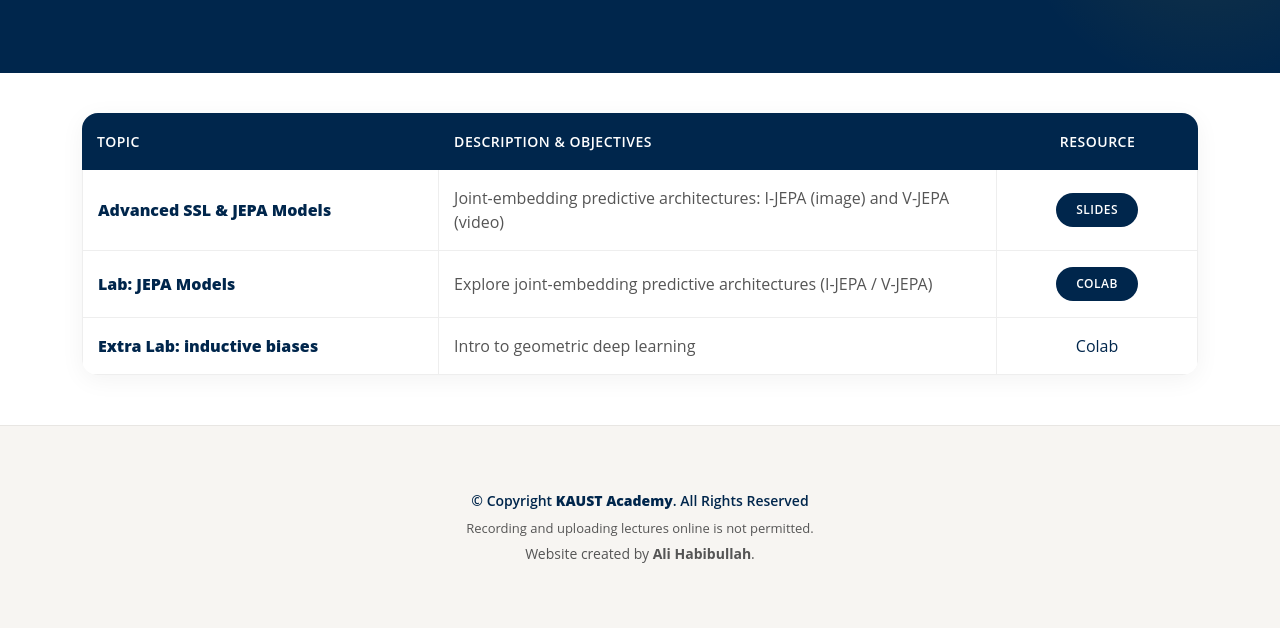
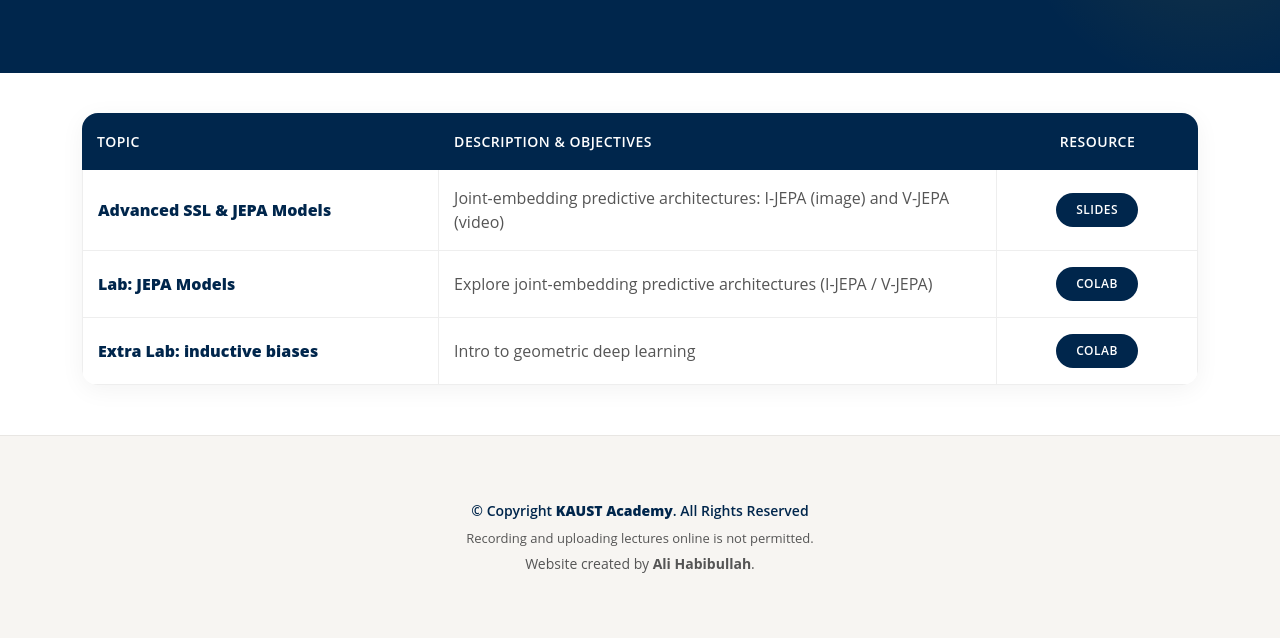
Before and after one commit to KAUST-Academy/2026_KASP_Summer_School, a plain HTML site: page pages/Week2/w2d8.html in a window 1280 px wide. Shown: the part 261-899 px from the top of the page. Drawn offline with Linux system fonts and the light colour scheme.

Commit message:
fixing html format + removing redundant extra lab file of GCNNs

```diff
--- a/pages/Week2/w2d8.html
+++ b/pages/Week2/w2d8.html
@@ -55,14 +55,7 @@
                 <strong>Extra Lab: inductive biases</strong>
               </td>
               <td>Intro to geometric deep learning</td>
-              <td class="text-center">
-                <a
-                  href="https://colab.research.google.com/github/KAUST-Academy/2026_KASP_Summer_School/blob/main/Week2/Day7_06-07_Contrastive_Learning/Labs/GCNNs-inductive-bias.ipynb"
-                  target="_blank"
-                  rel="noopener">
-                  Colab
-                </a>
-              </td>
+              <td class="text-center"> <a href="https://colab.research.google.com/github/KAUST-Academy/2026_KASP_Summer_School/blob/main/Week2/Day8_07-07_Advanced_SSL_and_JEPA/Labs/GCNNs-inductive-bias.ipynb" class="table-btn" target="_blank" rel="noopener"> Colab </a> </td>
             </tr>
           </tbody>
         </table>
```
Also changed, not shown: 1 other file.
